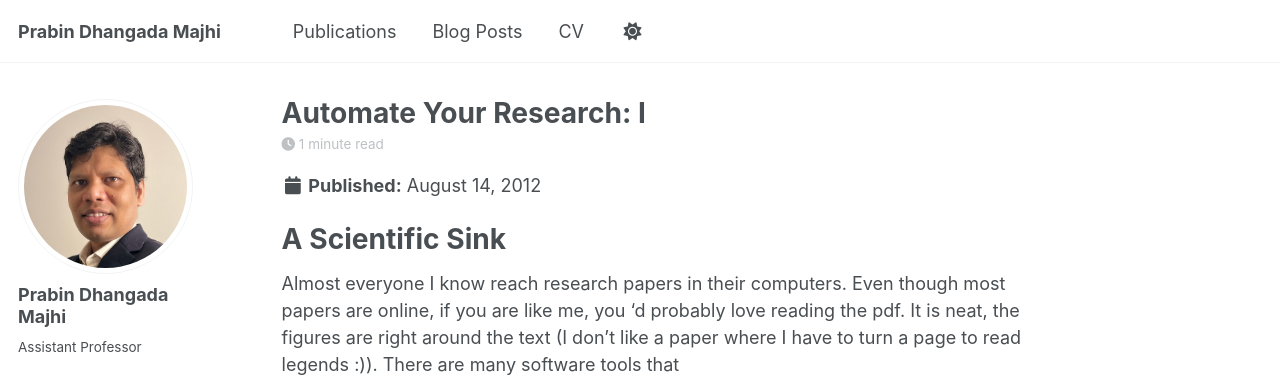
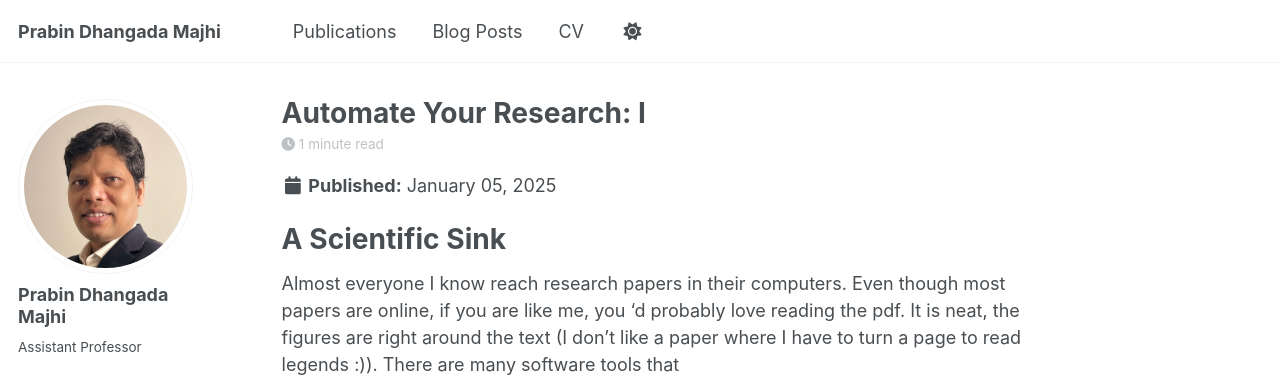
Before and after one commit to prabindm/prabindm.github.io, a Jekyll site: the page built from _posts/2012-08-14-blog-post-1.md, in a window 1280 px wide and 900 px high. Shown: the top 377 px of the window. Built offline with Jekyll 4.4.1, drawn with Linux system fonts in a browser that asks for light colours; some web fonts are replaced.

Commit message:
date_change

```diff
--- a/_posts/2012-08-14-blog-post-1.md
+++ b/_posts/2012-08-14-blog-post-1.md
@@ -1,7 +1,7 @@
 ---
 title: 'Automate Your Research: I'
 subtitle: 'Cleaning up the ~/Download folder'
-date: 2012-08-14
+date: 2025-005-01
 permalink: /posts/2012/08/blog-post-1/
 tags:
   - Automation
```
